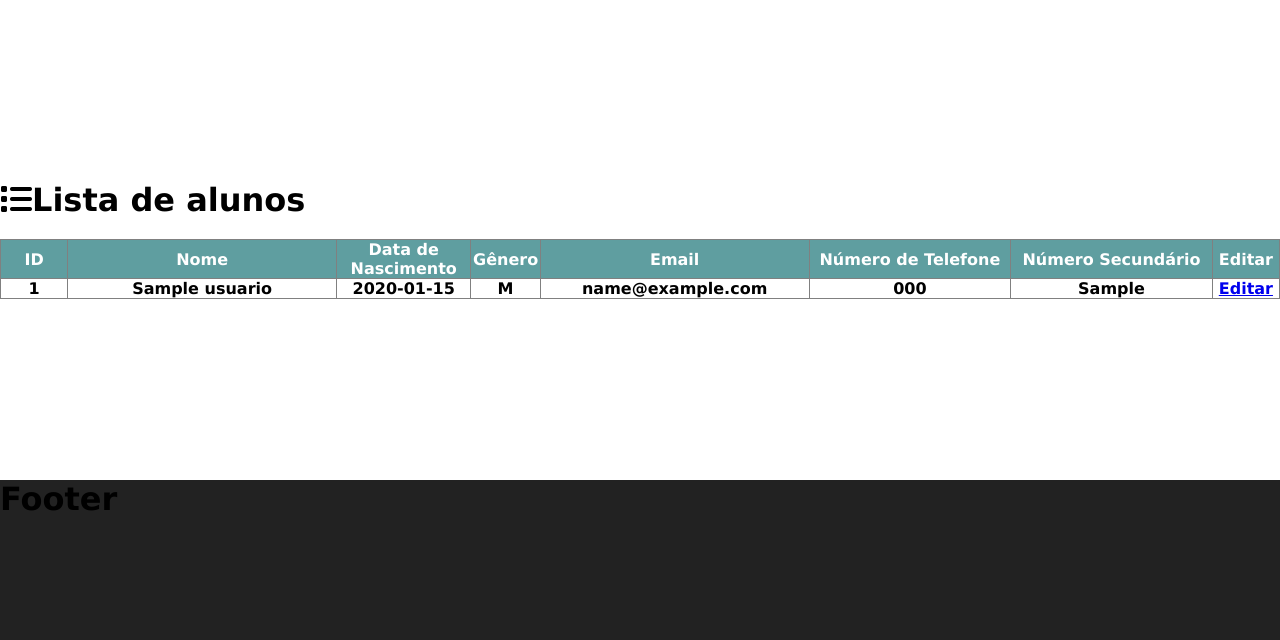
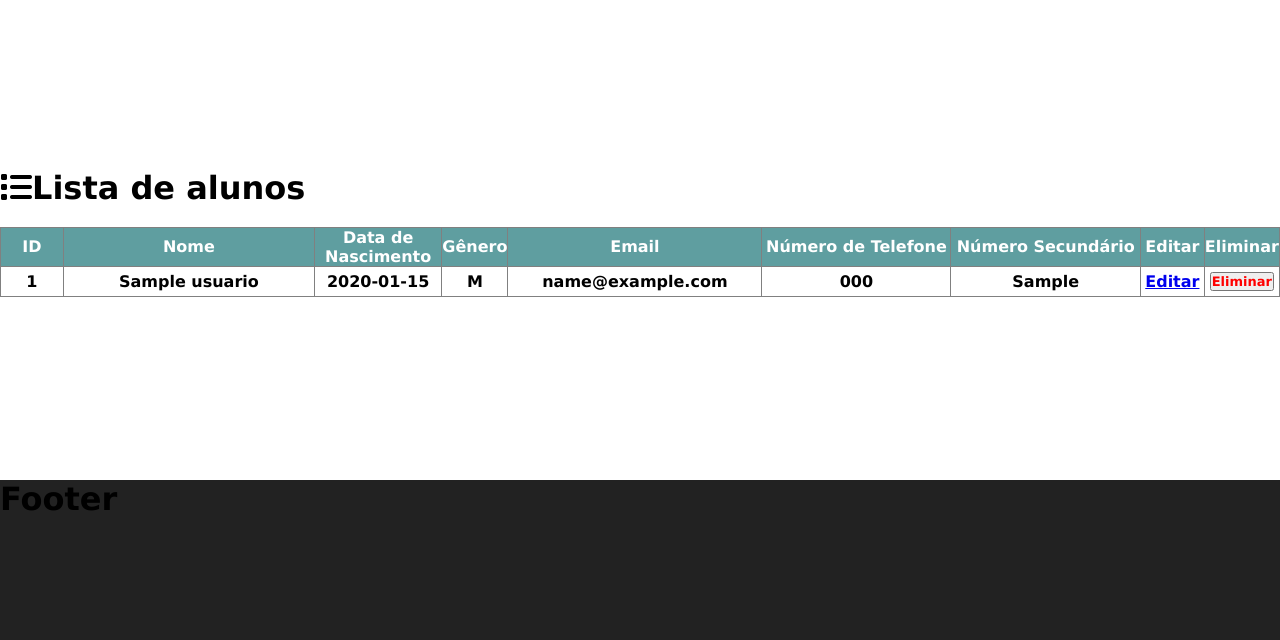
Before and after one commit to eugeniocachiombo/escoladeconducao, a PHP site: page /aluno/index.php in a window 1280 px wide. Shown: the part 160-800 px from the top of the page. Run offline with PHP 8.4, Linux system fonts and the light colour scheme; tables that the repository leaves empty hold one stand-in row (values such as "Sample post").

Commit message:
Eliminando aluno

```diff
--- a/aluno/index.php
+++ b/aluno/index.php
@@ -1,10 +1,10 @@
 <?php include "../inclusao/head.php"; ?>
 <?php include "../inclusao/header.php"; ?>
 <link rel="stylesheet" href="../assets/css/inputs.css">
-<?php include "../dao/alunoDao.php"; ?>
+<?php include "../aluno/processa_formulario.php"; ?>
 
 <main style="display: flex; justify-content: center;">
-    <table border="1" cellspacing="0" cellpadding="5" style="width: 100%; border-collapse: collapse;">
+    <table border="1" cellspacing="0" cellpadding="5" style="width: 100%; border-collapse: collapse; margin-top: 5px; margin-bottom: 20px;">
         <caption style="text-align: left; margin-bottom: 20px;">
             <h1><span><i class="fas fa-list"></i></span>Lista de alunos</h1>
         </caption>
@@ -19,6 +19,7 @@
                 <th style="width: 15%;">Número de Telefone</th>
                 <th style="width: 15%;">Número Secundário</th>
                 <th style="width: 5%;">Editar</th>
+                <th style="width: 5%;">Eliminar</th>
             </tr>
         </thead>
 
@@ -36,6 +37,12 @@
                     echo "<td style='text-align: center'>{$aluno['numero_de_telefone']}</td>";
                     echo "<td style='text-align: center'>{$aluno['numero_secundario']}</td>";
                     echo "<td style='text-align: center'><a href='form-editar.php?id={$aluno['id']}'> Editar </a></td>";
+                    echo "<td style='text-align: center'>"; ?>
+                    <form method="POST" style="display: flex; justify-content: center; align-items: center;">
+                        <input type="hidden" name="id" value="<?php echo $aluno['id']; ?>">
+                        <input type="submit" name="btnEliminar" value="Eliminar" style="background-color: none; color: red; cursor: pointer; font-weight: bold; font-size: small; margin: 5px;">
+                    </form> <?php
+                    echo "</td>";
                 echo "</tr>";
             }
             ?>
--- a/aluno/processa_formulario.php
+++ b/aluno/processa_formulario.php
@@ -51,3 +51,17 @@
     $dadosAluno = $alunoDao->listarAlunosID($id);
 }
 ?>
+
+<?php  // Eliminar
+if (isset($_POST["btnEliminar"])) {
+    $id = $_POST["id"];
+    $alunoDao = new AlunoDao();
+    $resultado = $alunoDao->eliminarAluno($id);
+
+    if ($resultado) {
+        echo '<div style="text-align: center; background-color: #d4edda; color: #155724; padding: 10px; border-radius: 5px; margin-bottom: 10px;">Aluno eliminado com sucesso!</div>';
+    } else {
+        echo '<div style="text-align: center; background-color: #f8d7da; color: #721c24; padding: 10px; border-radius: 5px; margin-bottom: 10px;">Erro ao eliminar aluno. Por favor, tente novamente.</div>';
+    }
+}
+?>
```
Lines whose indentation alone changed are shown as unchanged.
